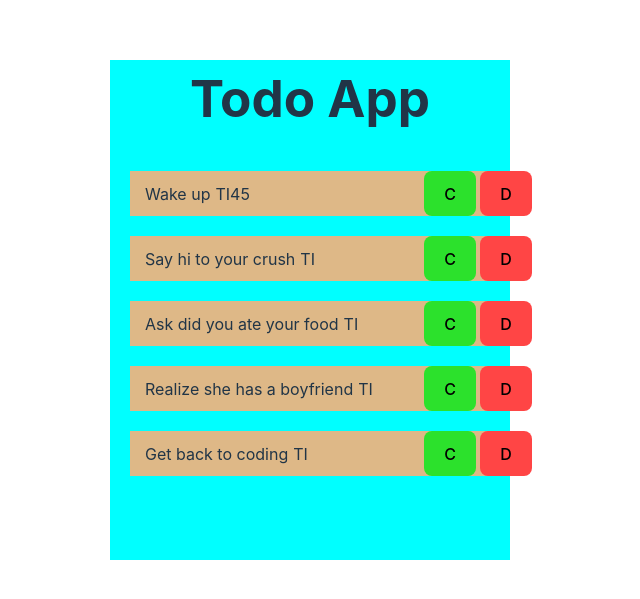
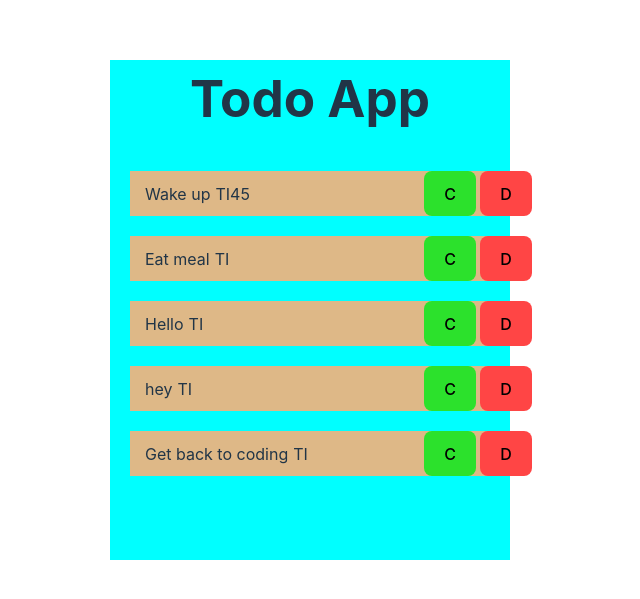
Before and after one commit to Sanket2060/Todoapp, a React (Vite) app: page / in a window 1280 px wide. Shown: the part 107-706 px from the top of the page, without its empty margins (330-970 px from the left). Built offline with nearby package versions, Linux system fonts and the light colour scheme; no server answers.

Commit message:
secondcommit

```diff
--- a/src/App.jsx
+++ b/src/App.jsx
@@ -1,6 +1,3 @@
-import { useState } from 'react'
-import reactLogo from './assets/react.svg'
-import viteLogo from '/vite.svg'
 import './App.css'
 import Header from './Head'
 import Body from './Body'
@@ -16,9 +13,9 @@ function App() {
 
      <Header />
      <Body titled="Wake up" taskid="45" />
-     <Body titled={"Say hi to your crush"}/>
-     <Body titled={"Ask did you ate your food"}/>
-     <Body titled={"Realize she has a boyfriend"}/>
+     <Body titled={"Eat meal"}/>
+     <Body titled={"Hello"}/>
+     <Body titled={"hey"}/>
      <Body titled={"Get back to coding"}/>
     </div>
 
--- a/src/Body.jsx
+++ b/src/Body.jsx
@@ -14,7 +14,7 @@ const api_key = '6456780c7213f63d4325ec49';
         }
     })
 
-    console.log(posts);
+    console.log(posts.data);
     // setUser(posts.data);
   };
   useEffect(() => {
```
